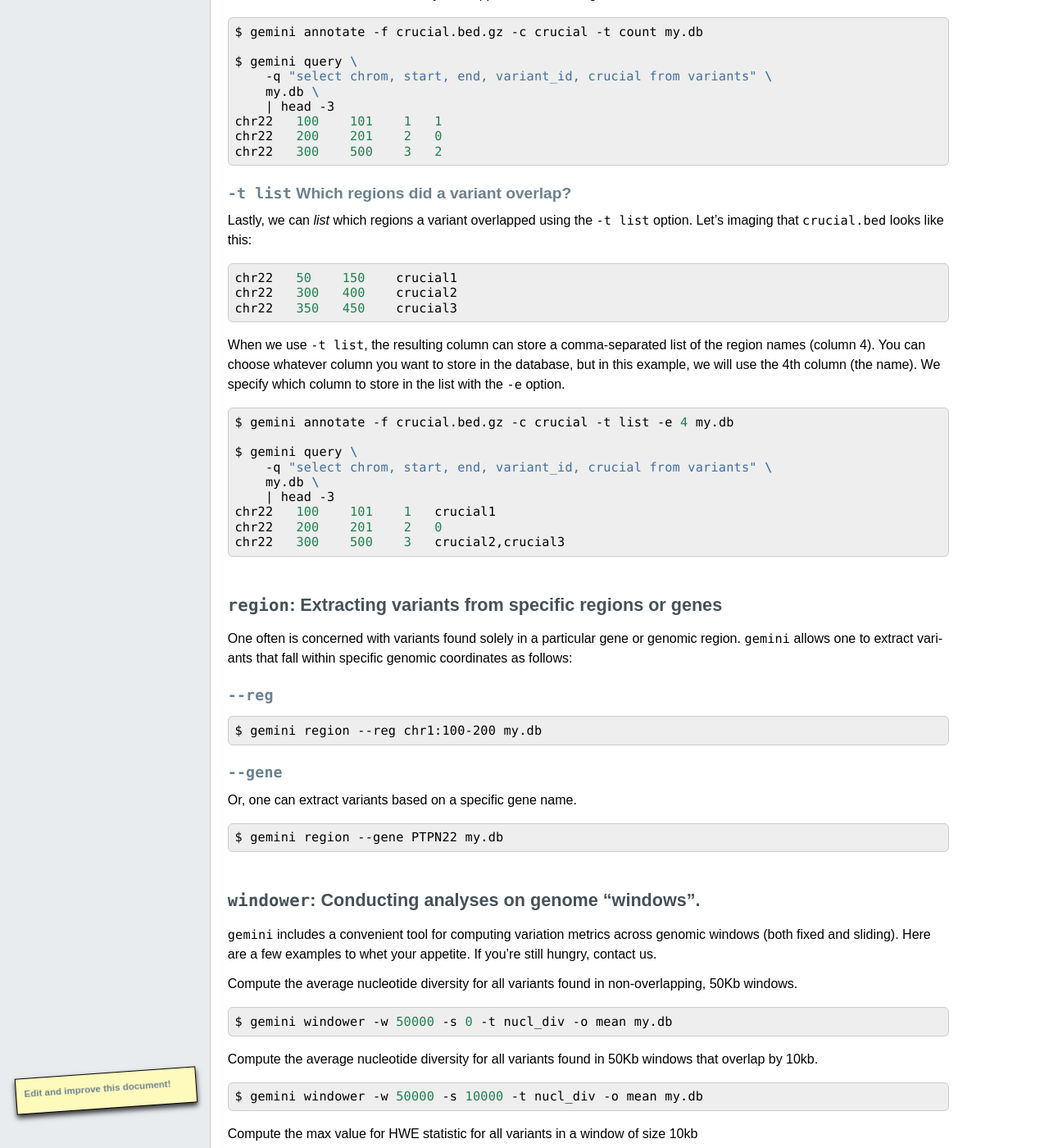
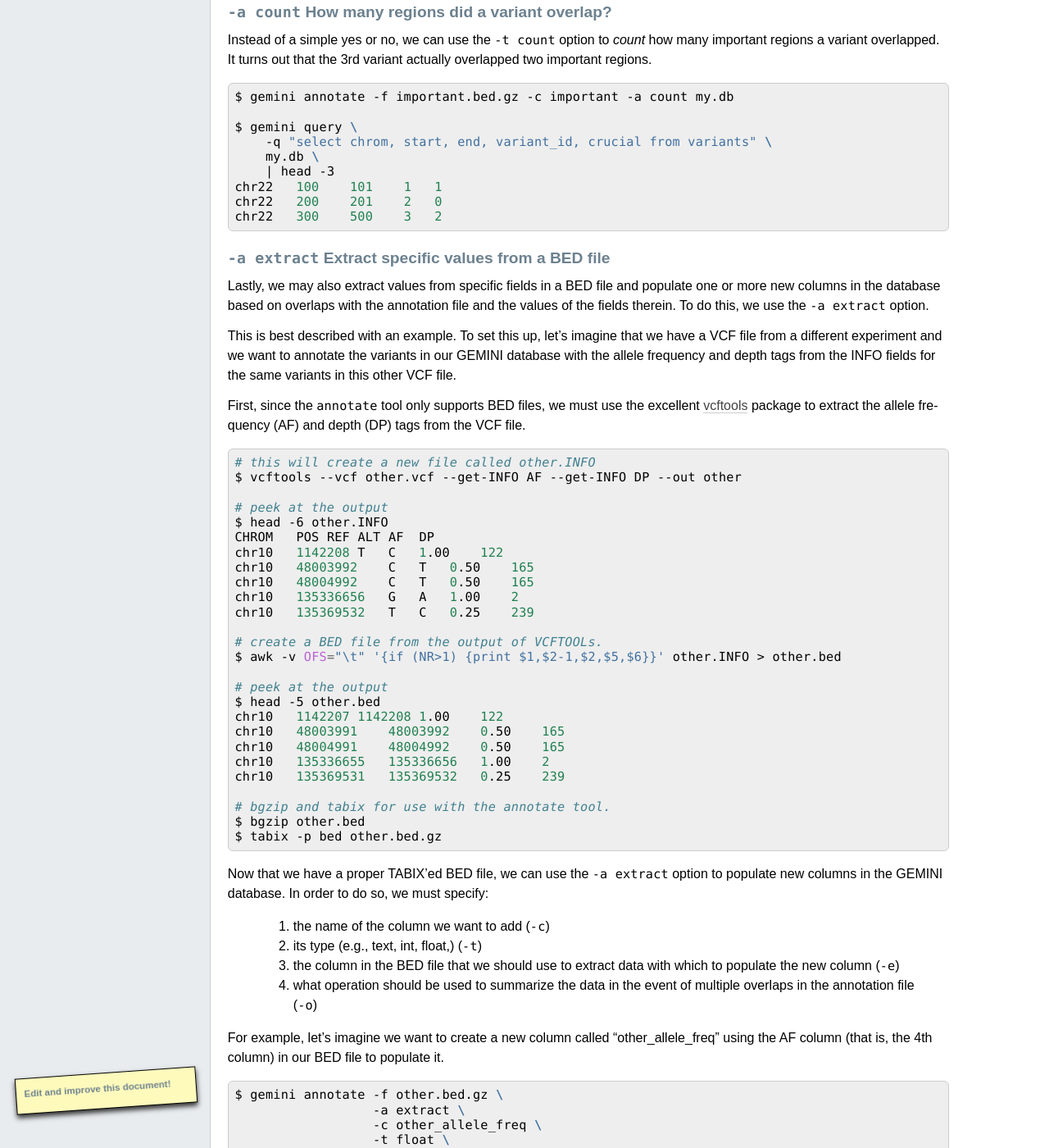
Before and after one commit to arq5x/gemini, a Sphinx documentation site: the page built from docs/content/tools.rst, in a window 1280 px wide and 1400 px high, scrolled down 11595 px. Shown: the whole window at 82% size. Built offline with Sphinx 7.4.7, drawn with Linux system fonts in a browser that asks for light colours; formulas are drawn with MathJax 3; pages that are not in the unit, such as notebooks, are missing from menus; comment, search, counter and statistics services are not loaded; the version number is read from the project's files by our own code; some of the changed text lies outside the part shown.

Commit message:
[ENH] annotate support for extracting values from specific columns in BED+ annotation file.

```diff
--- a/docs/content/tools.rst
+++ b/docs/content/tools.rst
@@ -691,9 +691,9 @@ affect protein_coding transcripts from processed RNA, etc.
 It is inevitable that researchers will want to enhance the gemini framework with
 their own, custom annotations. ``gemini`` provides a sub-command called
 ``annotate`` for exactly this purpose. As long as you provide a ``tabix``'ed
-annotation file in either BED or VCF format, the annotate tool will, for each
+annotation file in BED format, the ``annotate`` tool will, for each
 variant in the variants table, screen for overlaps in your annotation file and
-update a new column in the variants table that you may specify on the command
+update a one or more new column in the variants table that you may specify on the command
 line. This is best illustrated by example.
 
 Let's assume you have already created a gemini database of a VCF file using
@@ -703,32 +703,38 @@ the ``load`` module.
 
     $ gemini load -v my.vcf -t snpEff my.db
 
-Now, let's imagine you have an annotated file in BED format (``crucial.bed``)
+Now, let's imagine you have an annotated file in BED format (``important.bed``)
 that describes regions of the genome that are particularly relevant to your
 lab's research. You would like to annotate in the gemini database which variants
 overlap these crucial regions. We want to store this knowledge in a new column
-in the ``variants`` table called ``crucial_variant`` that tracks whether a given
+in the ``variants`` table called ``important_variant`` that tracks whether a given
 variant overlapped (1) or did not overlap (0) intervals in your annotation file.
 
 To do this, you must first TABIX your BED file:
 
 .. code-block:: bash
 
-    $ bgzip crucial.bed
-    $ tabix -p bed crucial.bed.gz
+    $ bgzip important.bed
+    $ tabix -p bed important.bed.gz
 
 
 ------------------------------------------------------
-``-t boolean`` Did a variant overlap a region or not?
+``-a boolean`` Did a variant overlap a region or not?
 ------------------------------------------------------
+
+.. note::
+
+    Formerly, the ``-a`` option was the ``-t`` option.
+
+
 Now, you can use this TABIX'ed file to annotate which variants overlap your
-crucial regions.  In the example below, the results will be stored in a new
-column called "crucial".  The ``-t boolean`` option says that you just want to
+important regions.  In the example below, the results will be stored in a new
+column called "important".  The ``-t boolean`` option says that you just want to
 track whether (1) or not (0) the variant overlapped one or more of your regions.
 
 .. code-block:: bash
 
-    $ gemini annotate -f crucial.bed.gz -c crucial -t boolean my.db
+    $ gemini annotate -f important.bed.gz -c important -a boolean my.db
 
 Since a new columns has been created in the database, we can now directly query
 the new column.  In the example results below, the first and third variants
@@ -737,7 +743,7 @@ overlapped a crucial region while the second did not.
 .. code-block:: bash
 
     $ gemini query \
-        -q "select chrom, start, end, variant_id, crucial from variants" \
+        -q "select chrom, start, end, variant_id, important from variants" \
         my.db \
         | head -3
     chr22   100    101    1   1
@@ -746,15 +752,15 @@ overlapped a crucial region while the second did not.
 
 
 -----------------------------------------------------
-``-t count`` How many regions did a variant overlap?
+``-a count`` How many regions did a variant overlap?
 -----------------------------------------------------
 Instead of a simple yes or no, we can use the ``-t count`` option to *count*
-how many crucial regions a variant overlapped.  It turns out that the 3rd
-variant actually overlapped two crucial regions.
+how many important regions a variant overlapped.  It turns out that the 3rd
+variant actually overlapped two important regions.
 
 .. code-block:: bash
 
-    $ gemini annotate -f crucial.bed.gz -c crucial -t count my.db
+    $ gemini annotate -f important.bed.gz -c important -a count my.db
 
     $ gemini query \
         -q "select chrom, start, end, variant_id, crucial from variants" \
@@ -765,36 +771,154 @@ variant actually overlapped two crucial regions.
     chr22   300    500    3   2
 
 
------------------------------------------------------
-``-t list`` Which regions did a variant overlap?
------------------------------------------------------
-Lastly, we can *list* which regions a variant overlapped using the ``-t list``
-option.  Let's imaging that ``crucial.bed`` looks like this:
+-------------------------------------------------------
+``-a extract`` Extract specific values from a BED file
+-------------------------------------------------------
+Lastly, we may also extract values from specific fields in a BED
+file and populate one or more new columns in the database based on
+overlaps with the annotation file and the values of the fields therein.
+To do this, we use the ``-a extract`` option.
+
+This is best described with an example.  To set this up, let's imagine
+that we have a VCF file from a different experiment and we want to annotate
+the variants in our GEMINI database with the allele frequency and depth
+tags from the INFO fields for the same variants in this other VCF file.
+
+First, since the ``annotate`` tool only supports BED files, we must use the
+excellent `vcftools <http://vcftools.sourceforge.net/>`_ package to extract the allele frequency (AF) and
+depth (DP) tags from the VCF file.
 
 .. code-block:: bash
 
-    chr22   50    150    crucial1
-    chr22   300   400    crucial2
-    chr22   350   450    crucial3
+    # this will create a new file called other.INFO
+    $ vcftools --vcf other.vcf --get-INFO AF --get-INFO DP --out other
 
-When we use ``-t list``, the resulting column can store a comma-separated list
-of the region names (column 4).  You can choose whatever column you want to
-store in the database, but in this example, we will use the 4th column (the
-name).  We specify which column to store in the list with the ``-e`` option.
+    # peek at the output
+    $ head -6 other.INFO
+    CHROM   POS REF ALT AF  DP
+    chr10   1142208 T   C   1.00    122
+    chr10   48003992    C   T   0.50    165
+    chr10   48004992    C   T   0.50    165
+    chr10   135336656   G   A   1.00    2
+    chr10   135369532   T   C   0.25    239
+
+    # create a BED file from the output of VCFTOOLs.
+    $ awk -v OFS="\t" '{if (NR>1) {print $1,$2-1,$2,$5,$6}}' other.INFO > other.bed
+
+    # peek at the output
+    $ head -5 other.bed
+    chr10   1142207 1142208 1.00    122
+    chr10   48003991    48003992    0.50    165
+    chr10   48004991    48004992    0.50    165
+    chr10   135336655   135336656   1.00    2
+    chr10   135369531   135369532   0.25    239
+
+    # bgzip and tabix for use with the annotate tool.
+    $ bgzip other.bed
+    $ tabix -p bed other.bed.gz
+
+Now that we have a proper TABIX'ed BED file, we can use the ``-a extract`` option to populate new
+columns in the GEMINI database.  In order to do so, we must specify:
+
+    1. the name of the column we want to add (``-c``)
+
+    2. its type (e.g., text, int, float,)  (``-t``)
+
+    3. the column in the BED file that we should use to extract data with which to populate the new column (``-e``)
+
+    4. what operation should be used to summarize the data in the event of multiple overlaps in the annotation file  (``-o``)
+
+For example, let's imagine we want to create a new column called "other_allele_freq" using the
+AF column (that is, the 4th column) in our BED file to populate it.
 
 .. code-block:: bash
 
-    $ gemini annotate -f crucial.bed.gz -c crucial -t list -e 4 my.db
+    $ gemini annotate -f other.bed.gz \
+                      -a extract \
+                      -c other_allele_freq \
+                      -t float \
+                      -e 4 \
+                      -o mean \
+                      my.db
 
-    $ gemini query \
-        -q "select chrom, start, end, variant_id, crucial from variants" \
-        my.db \
-        | head -3
-    chr22   100    101    1   crucial1
-    chr22   200    201    2   0
-    chr22   300    500    3   crucial2,crucial3
+This create a new column in ``my.db`` called ``other_allele_freq`` and this
+new column will be a FLOAT.  In the event of multiple records in the BED
+file overlapping a variant in the database, the average (mean) of the allele
+frequencies values from the BED file will be used.
+
+At this point, one can query the database based on the values of the
+new ``other_allele_freq`` column:
+
+.. code-block:: bash
+
+    $ gemini query -q "select * from variants where other_allele_freq < 0.01" my.db
 
 
+-------------------------------------------------------------------
+``-t TYPE`` Specifying the column type(s) when using ``-a extract``
+-------------------------------------------------------------------
+
+The ``annotate`` tool will create three different types of columns via the ``-t`` option:
+
+    1. Floating point columns for annotations with decimal precision as above (``-t float``)
+    2. Integer columns for integral annotations (``-t integer``)
+    3. Text columns for string columns such as "valid", "yes", etc. (``-t text``)
+
+.. note::
+
+    The ``-t`` option is only valid when using the ``-a extract`` option.
+
+----------------------------------------------------------------------------
+``-o OPERATION`` Specifying the summary operations when using ``-a extract``
+----------------------------------------------------------------------------
+
+In the event of multiple overlaps between a variant and records in the annotation
+file, the ``annotate`` tool can summarize the values observed with multiple options:
+
+    1. ``-o mean``.  Compute the average of the values.  **They must be numeric**.
+    2. ``-o median``. Compute the median of the values.  **They must be numeric**.
+    3. ``-o mix``. Compute the minimum of the values.  **They must be numeric**.
+    4. ``-o max``. Compute the maximum of the values.  **They must be numeric**.
+    5. ``-o mode``. Compute the maximum of the values.  **They must be numeric**.
+    6. ``-o first``. Use the value from the **first** record in the annotation file.
+    7. ``-o last``. Use the value from the **last** record in the annotation file.
+    8. ``-o list``. Create a comma-separated list of the observed values.  **-t must be text**
+    9. ``-o uniq_list``. Create a comma-separated list of the **distinct** (i.e., non-redundant) observed values.  **-t must be text**
+
+.. note::
+
+    The ``-o`` option is only valid when using the ``-a extract`` option.
+
+
+-------------------------------------------------------------------
+Extracting and populating multiple columns at once.
+-------------------------------------------------------------------
+One can also extract and populate multiple columns at once by providing
+comma-separated lists (no spaces) of column names (``-c``), types (``-t``), numbers (``-e``),
+and summary operations (``-o``).  For example, recall that in the VCF example above,
+we created a TABIX'ed BED file containg the allele frequency and depth values from
+the INFO field as the 4th and 5th columns in the BED, respectively.
+
+Instead of running the ``annotate`` tool twice (once for eaxh column), we can
+run the tool once and load both columns in the same run.  For example:
+
+.. code-block:: bash
+
+    $ gemini annotate -f other.bed.gz \
+                      -a extract \
+                      -c other_allele_freq,other_depth \
+                      -t float,integer \
+                      -e 4,5 \
+                      -o mean,max \
+                      my.db
+
+We can then use each of the new columns to filter variants with a GEMINI query:
+
+.. code-block:: bash
+
+    $ gemini query -q "select * from variants \
+                       where other_allele_freq < 0.01 \
+                       and other_depth > 100" my.db
 
 
 ===========================================================================
```
Also changed, not shown: 3 other files.
